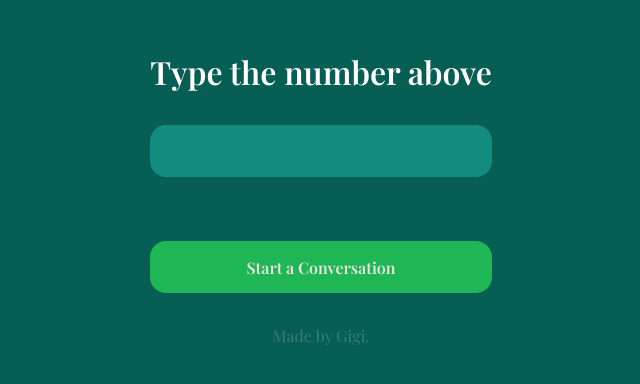
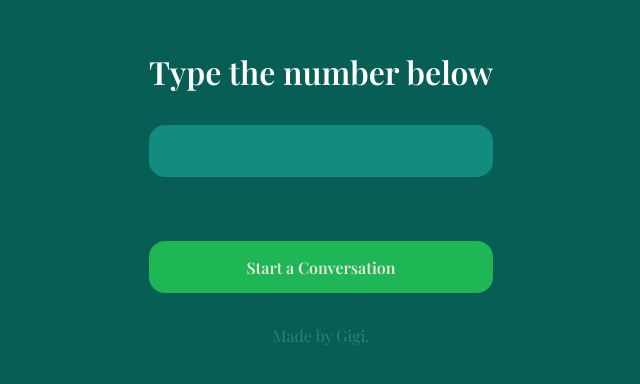
Before and after one commit to giovannamoeller/whatsapp-link, a plain HTML site: page index.html in a window 1280 px wide. Shown: the part 202-586 px from the top of the page, without its empty margins (319-959 px from the left). Drawn offline with nearby package versions, Linux system fonts and the light colour scheme.

Commit message:
Update index.html

```diff
--- a/index.html
+++ b/index.html
@@ -12,7 +12,7 @@
 </head>
 <body>
   <main class="container">
-    <h1>Type the number above</h1>
+    <h1>Type the number below</h1>
     <input type="tel" name="cellphone" id="cellphone">
     <button>Start a Conversation</button>
     <p>Made by Gigi.</p>
```
